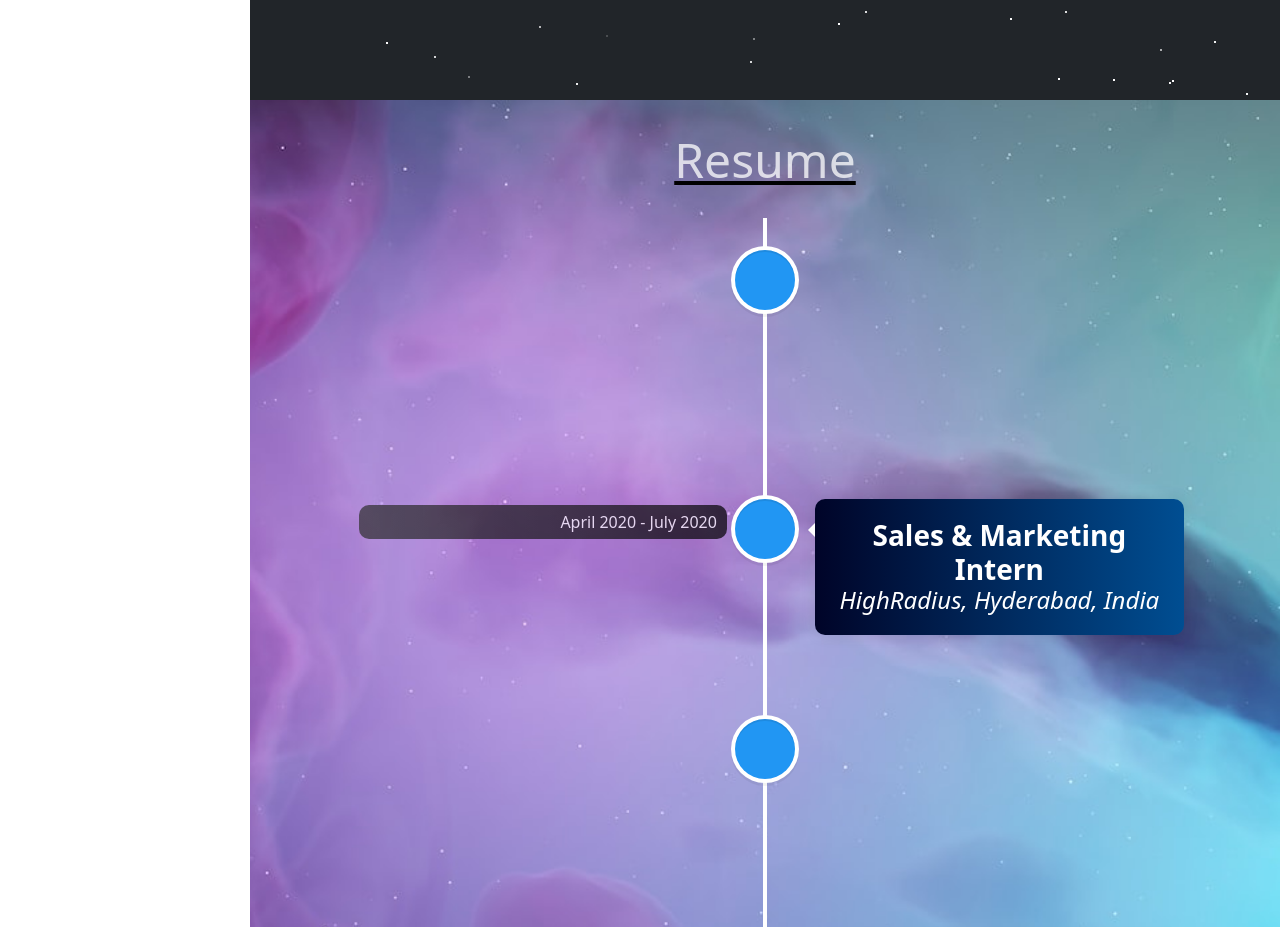
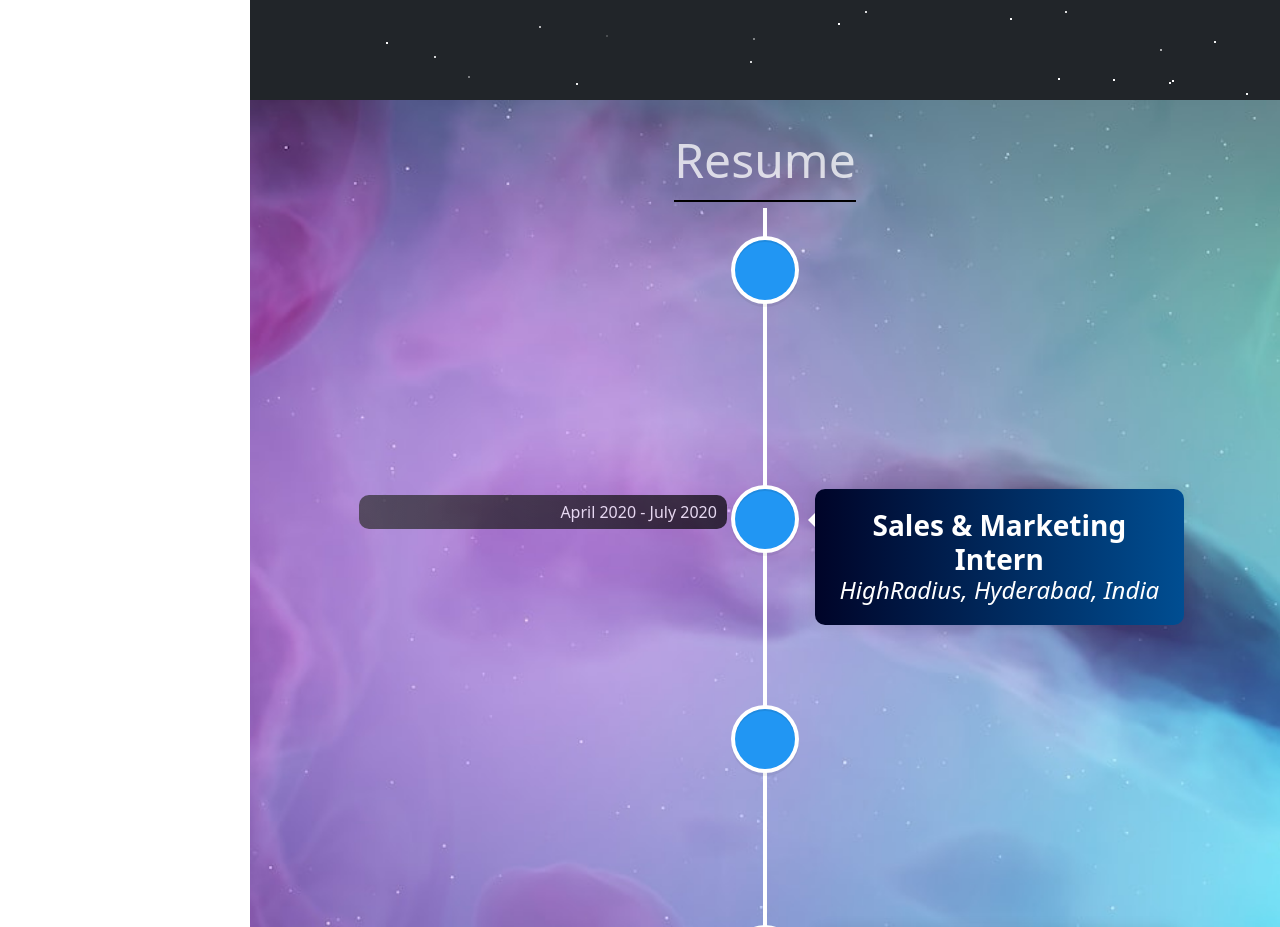
Before and after one commit to theCuriousObserver/My-Portfolio, a React (Create React App) app: page / in a window 1280 px wide. Shown: the part 1500-2427 px from the top of the page. Built offline with nearby package versions, Linux system fonts and the light colour scheme.

Commit message:
Underline under Resume

```diff
--- a/src/Resume.css
+++ b/src/Resume.css
@@ -23,11 +23,23 @@
     color: rgba(255, 255, 255, 0.75);
     margin-bottom: 20px;
     text-align: center;
-    text-decoration: underline; /* This will add the underline */
-    text-decoration-color: #000; /* This will make the underline black */
-    display: inline-block;
+  }
+
+  .underline {
+    position: relative;
     padding-bottom: 10px;
   }
+
+  .underline::after {
+    content: "";
+    position: absolute;
+    left: 0;
+    bottom: 0;
+    height: 2px;
+    width: 100%;
+    background-color: #000;
+  }
+
 
 
   .resume-heading-container {
--- a/src/Resume.js
+++ b/src/Resume.js
@@ -9,7 +9,7 @@ import './Resume.css';
 const Resume = () => {
     return (
         <div className="resume" id="resume" style={{ backgroundImage: `url(${NebulaBackground})` }}>
-            <h1 className="resume-heading">Resume</h1>
+            <h1 className="resume-heading"><span className="underline">Resume</span></h1>
             <VerticalTimeline>
                 <VerticalTimelineElement
                     className="vertical-timeline-element--work"
```
